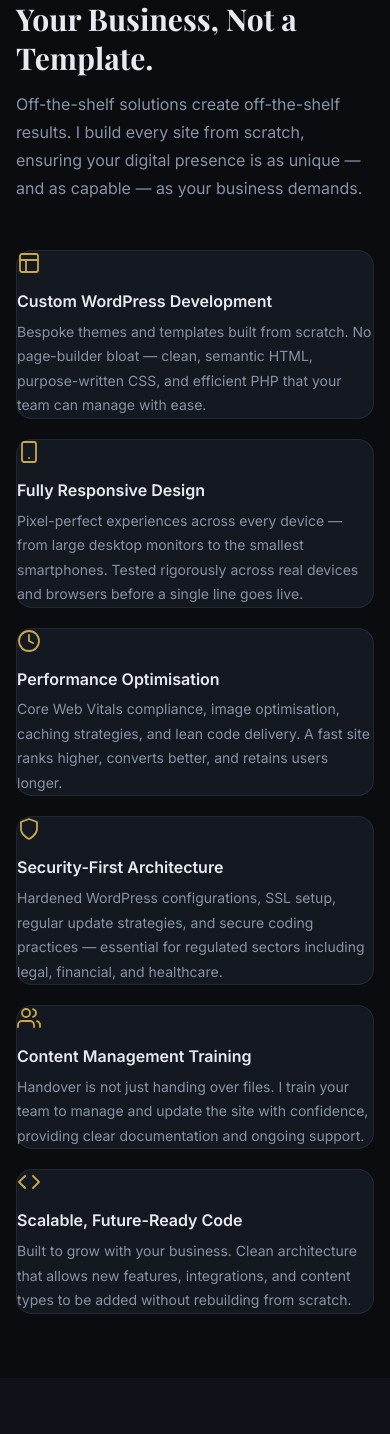
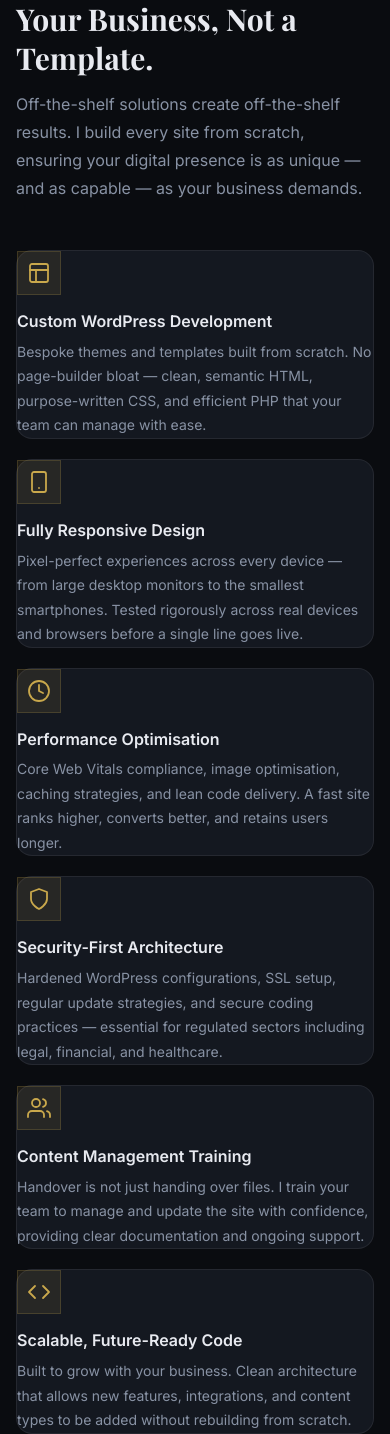
Before and after one commit to Zo0pZ/Ben-Coetzee-Digital-Website-Marketing-Seo, a PHP site: page /service-bespoke-design.html in a window 390 px wide. Shown: the part 1106-2540 px from the top of the page. Run offline with PHP 8.4, Linux system fonts and the light colour scheme.

Commit message:
Fix deliverable card icons on mobile with styled icon box
Replaced bare icon wrapper with a 44×44px inline-flex container using
a subtle gold background and border, consistent with the risk-item icon
pattern used elsewhere on the site.

https://claude.ai/code/session_015qvMCbazsWov7j7P48naa3

```diff
--- a/assets/css/style.css
+++ b/assets/css/style.css
@@ -235,8 +235,17 @@
 }
 
 .deliverable-card__icon {
+  display: inline-flex;
+  align-items: center;
+  justify-content: center;
+  width: 44px;
+  height: 44px;
+  border-radius: var(--radius-md);
+  background: rgba(201, 168, 76, 0.1);
+  border: 1px solid rgba(201, 168, 76, 0.2);
   color: var(--clr-gold);
   margin-bottom: var(--space-4);
+  flex-shrink: 0;
 }
 
 .deliverable-card h3 {
```
